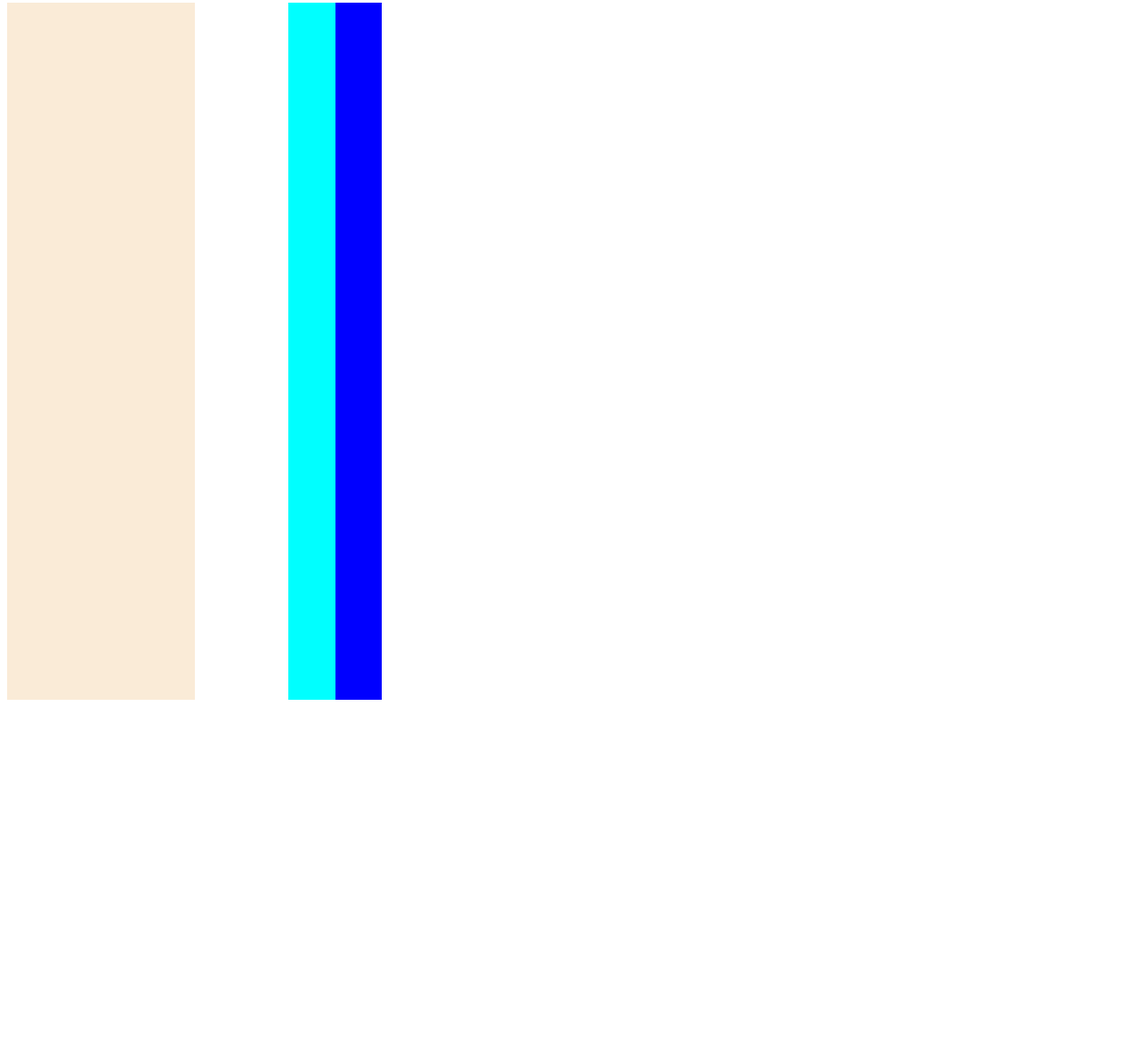
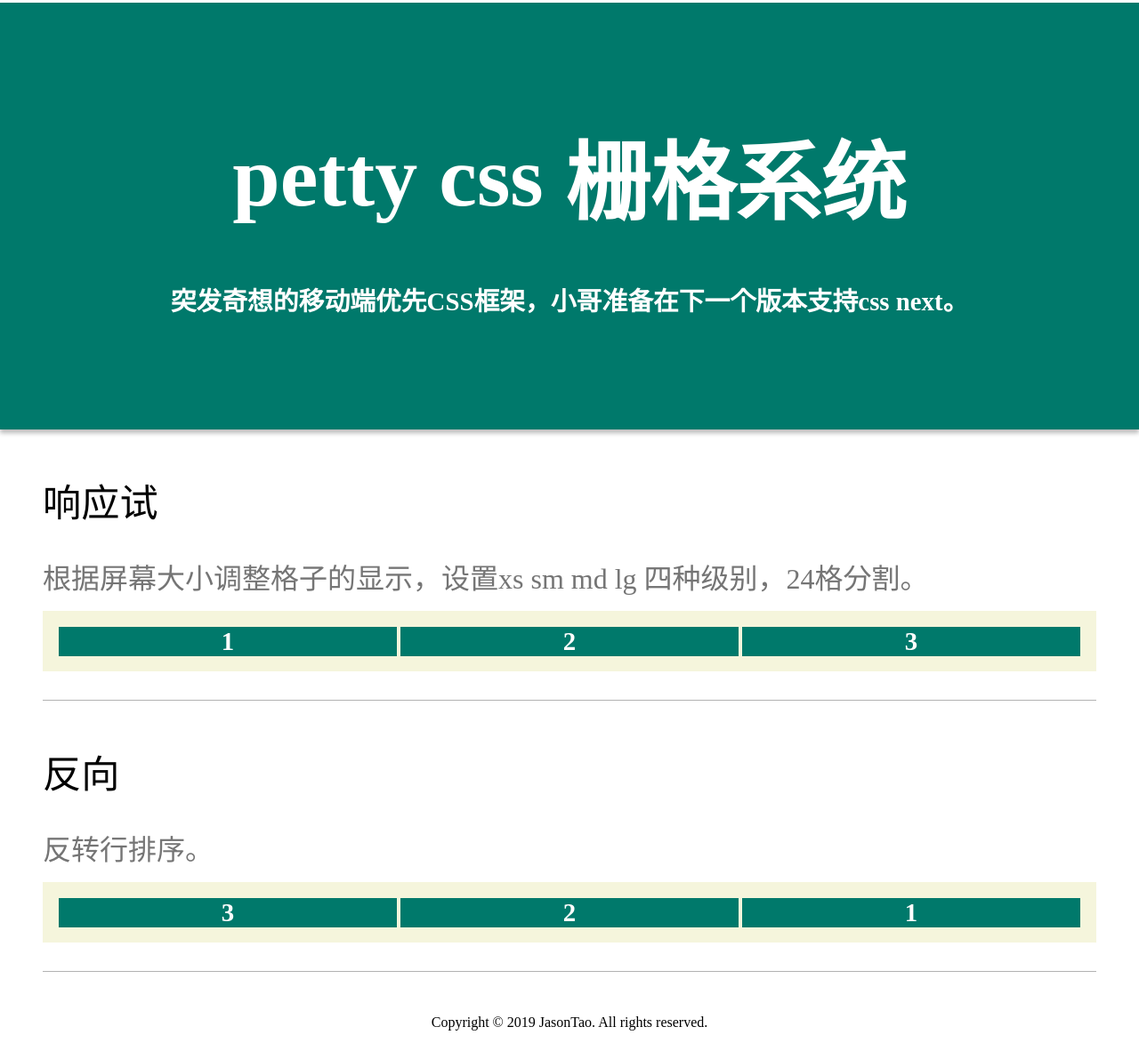
Before and after one commit to JSPetty/pettycss, a website built with webpack: page index.html in a window 1280 px wide. Shown: the part 5-1196 px from the top of the page at 89% size. Before the commit the page ends 800 px from the top, so only its background shows below. Built offline with nearby package versions, Linux system fonts and the light colour scheme.

Commit message:
追加展示页面

```diff
--- a/index.html
+++ b/index.html
@@ -3,13 +3,45 @@
     <meta charset="UTF-8">
     <title>petty css</title>
   </head>
-  <body>
-    <div class="container-fluid">
-      <div class="row">
-        <div class="col-lg-4" style="background-color: antiquewhite"></div>
-        <div class="col-lg-1 col-lg-offset-2" style="background-color: aqua"></div>
-        <div class="col-lg-1" style="background-color: blue"></div>
-      </div>
-    </div>
+  <body class="container">
+    <header class="row header">
+      <section class="s center">
+        <div class="intro">
+          <div class="center name large"><span class="rotate">petty css</span>&nbsp栅格系统</div>
+          <div class="little">突发奇想的移动端优先CSS框架，小哥准备在下一个版本支持css next。</div>
+        </div>
+      </section>
+    </header>
+    <main class="wrap">
+      <section class="s responsive underline pb-2">
+        <article>
+          <p class="large large-1">响应试</p>
+          <p class="little little-1">根据屏幕大小调整格子的显示，设置xs sm md lg 四种级别，24格分割。</p>
+          <div class="box">
+            <div class="row">
+              <div class="col-xs-1 col-sm-10 col-md-4 col-lg-8">1</div>
+              <div class="col-xs-10 col-sm-4 col-md-20 col-lg-8">2</div>
+              <div class="col-xs-13 col-sm-10 col-md-4 col-lg-8">3</div>
+            </div>
+          </div>
+        </article>
+      </section>
+      <section class="s floor responsive underline pb-2">
+        <article>
+          <p class="large large-1">反向</p>
+          <p class="little little-1">反转行排序。</p>
+          <div class="box">
+            <div class="row reverse">
+              <div class="col-xs-1 col-sm-10 col-md-4 col-lg-8">1</div>
+              <div class="col-xs-10 col-sm-4 col-md-20 col-lg-8">2</div>
+              <div class="col-xs-13 col-sm-10 col-md-4 col-lg-8">3</div>
+            </div>
+          </div>
+        </article>
+      </section>
+    </main>
+    <footer>
+      Copyright © 2019 JasonTao. All rights reserved.
+    </footer>
   </body>
 </html>
--- a/src/assert/grid.less
+++ b/src/assert/grid.less
@@ -24,7 +24,7 @@
 .@{row}.reverse {
   flex-direction: row-reverse;
 }
-.@{row}.reverse {
+.@{row}.col-reverse {
   flex-direction: column-reverse;
 }
 
--- a/src/assert/util.less
+++ b/src/assert/util.less
@@ -28,7 +28,7 @@
   display: flex;
   flex: 0 1 auto;
   flex-direction: row;
-  flex-wrap: wrap;
+  flex-wrap: nowrap;
 }
 
 .col-base(@pd: @half-gutter-width) {
--- a/src/index.less
+++ b/src/index.less
@@ -1,3 +1,107 @@
-div {
-    height: 100%;
+:root{
+  --teal: #00796B; /*墨绿色主题*/
+  --white: #FFFFFF;
+  --grey:  #757575;
+  --grey7: rgba(117,117,117,.7);
+  --black7: rgba(0,0,0,.3);
+
+  --centered: {
+    display: flex;
+    align-items: center;
+    justify-content: center;
+  };
 }
+
+html {
+    fonnt-size: 12px;
+}
+
+.center {
+  display: flex;
+  align-items: center;
+  justify-content: center;
+}
+.rotate {
+  transition: transform 1s;
+}
+.rotate:hover {
+  transform: rotate(360deg) scale(.6);
+}
+.little {
+  color: var(--white);
+  font-size: 2.5rem;
+}
+.little-1 {
+  color: #757575;
+  font-size: 2rem;
+}
+.large {
+  color: var(--white);
+  font-size: 6rem;
+}
+.intro .large{
+  font-size: 6rem;
+}
+.large-1 {
+  font-size: 2.7rem;
+  /*//color: var(--grey);*/
+  color: black;
+}
+
+.underline {
+  border-bottom: 1px solid var(--black7);
+}
+.underline.pb-2 {
+  padding-bottom: 2rem;
+}
+
+.s {
+  width: 100%;
+}
+
+.floor {
+  margin-top: 3rem;
+}
+
+.header {
+  height: 30rem;
+  background-color: var(--teal);
+  vertical-align: middle;
+  box-shadow: 0rem .3rem .3rem #BDBDBD;
+}
+header .intro {
+  align-items:center;
+  justify-content:center;
+  color: var(--white);
+}
+header.row .name {
+  margin-bottom: 3rem;
+}
+
+/**/
+.wrap {
+  margin: 3rem;
+}
+.box {
+  padding: 1rem;
+  background-color: beige;
+}
+.row div{
+  color: var(--white);
+  text-align: center;
+  font-weight: bold;
+  font-size: 1.8rem;
+  margin: .1rem;
+  background-color: var(--teal);
+}
+article p {
+  margin-bottom: 1rem;
+}
+
+/**/
+footer {
+  text-align: center;
+  color: black;
+  font-size: 1rem;
+  margin-bottom: 2rem;
+}
```
